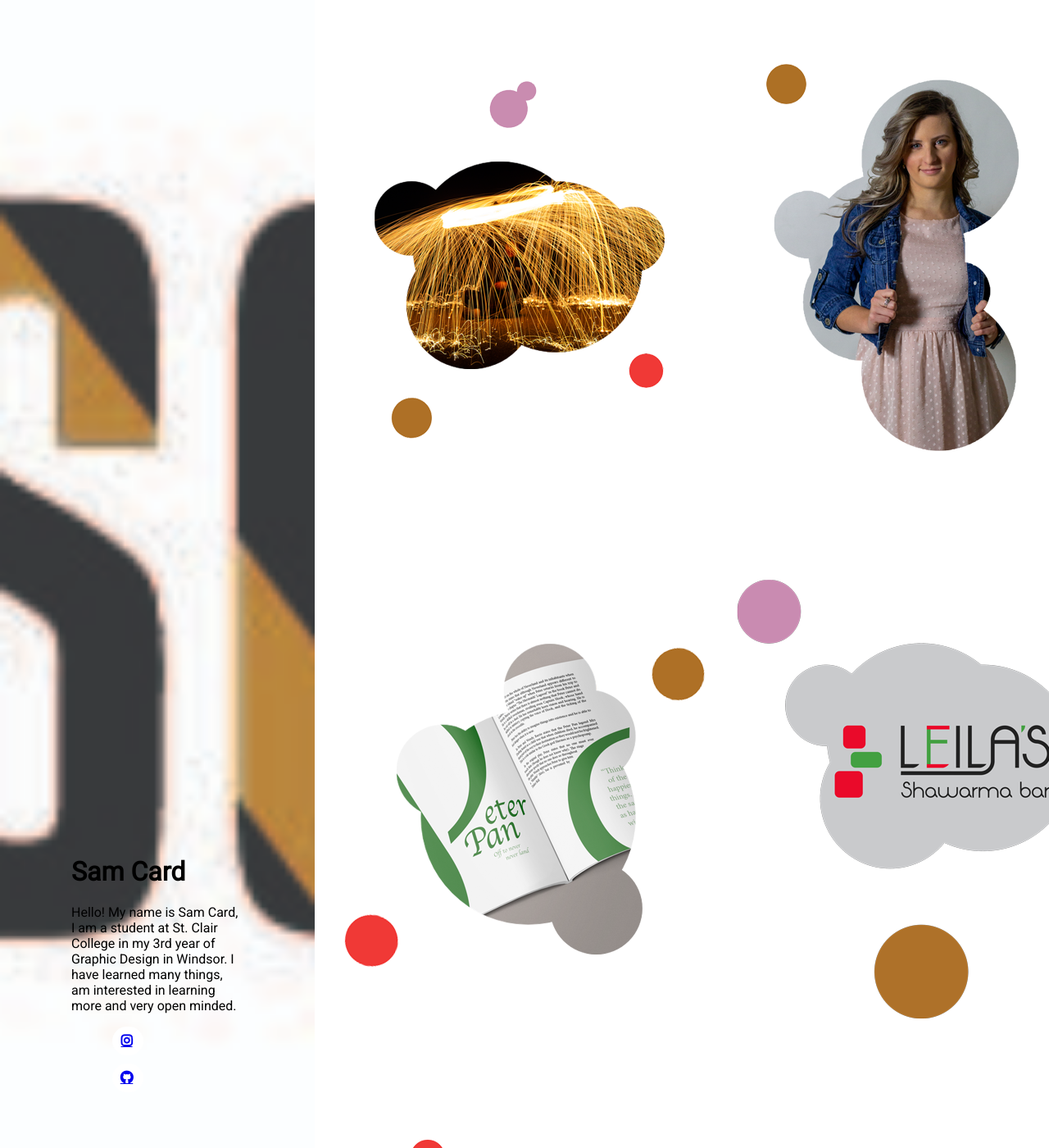
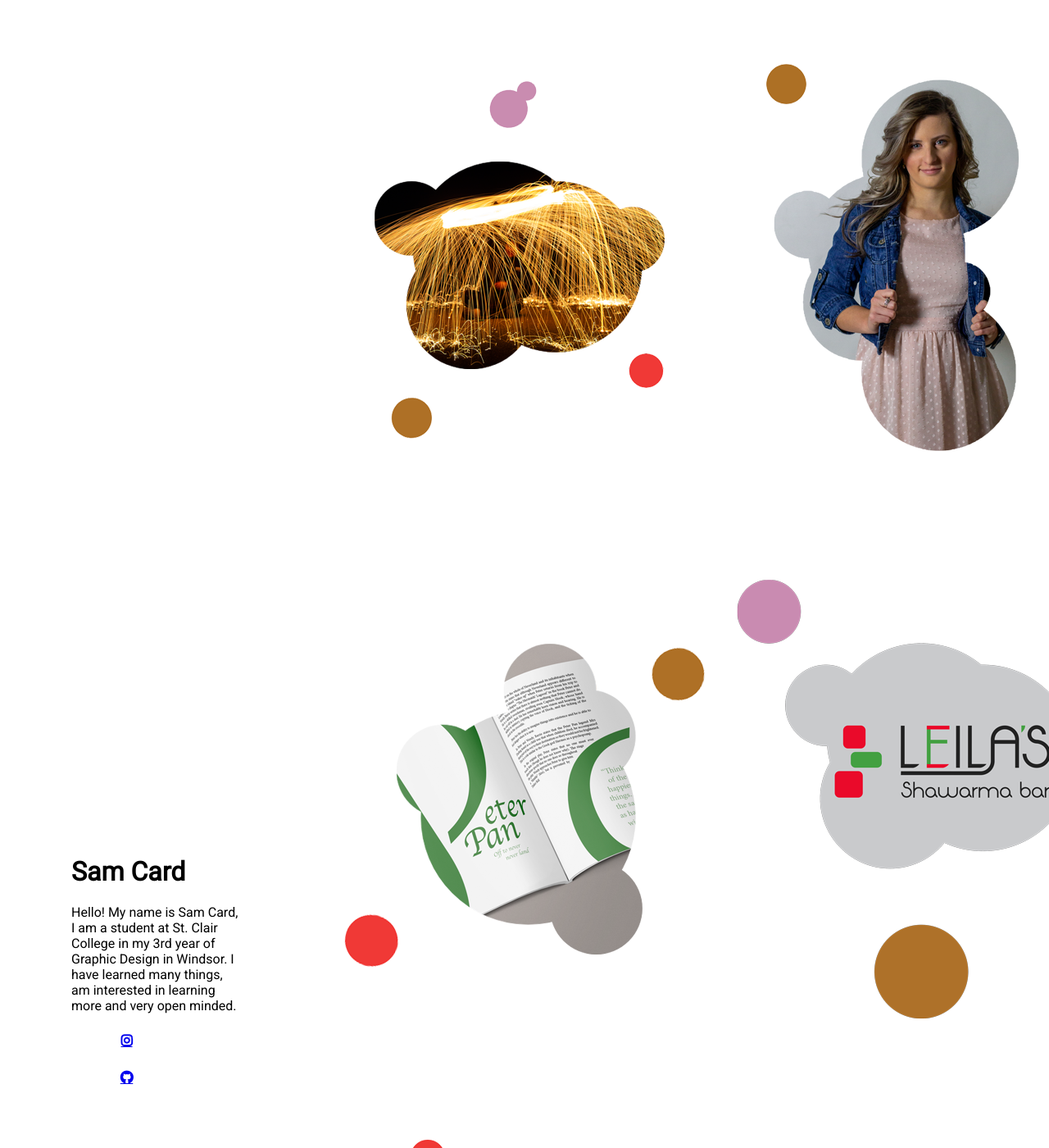
Before and after one commit to SamCard18/Card-jekyll, a Jekyll site: the page built from index.html, in a window 1280 px wide and 1400 px high. Shown: the whole window at 82% size. Built offline with Jekyll 4.4.1, drawn with Linux system fonts in a browser that asks for light colours; nearby versions of some CDN libraries.

Commit message:
Update global.scss

```diff
--- a/_sass/global.scss
+++ b/_sass/global.scss
@@ -20,7 +20,7 @@ body,html{
     min-height:100vh;
     right: auto;
     width: 30%;
-    background-image: url("../img/Me.jpg");
+
     background-size: cover;
     background-position: center;
     background-repeat: no-repeat;
```
